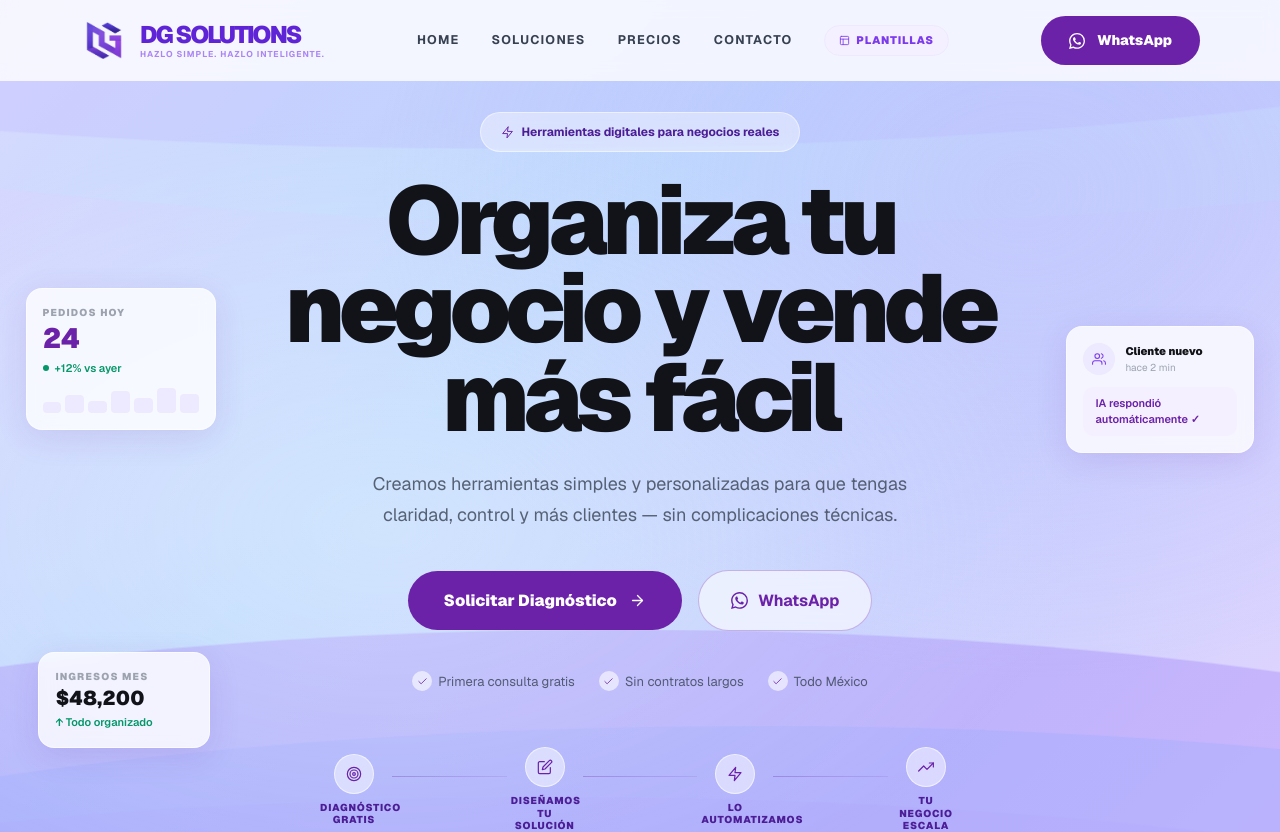
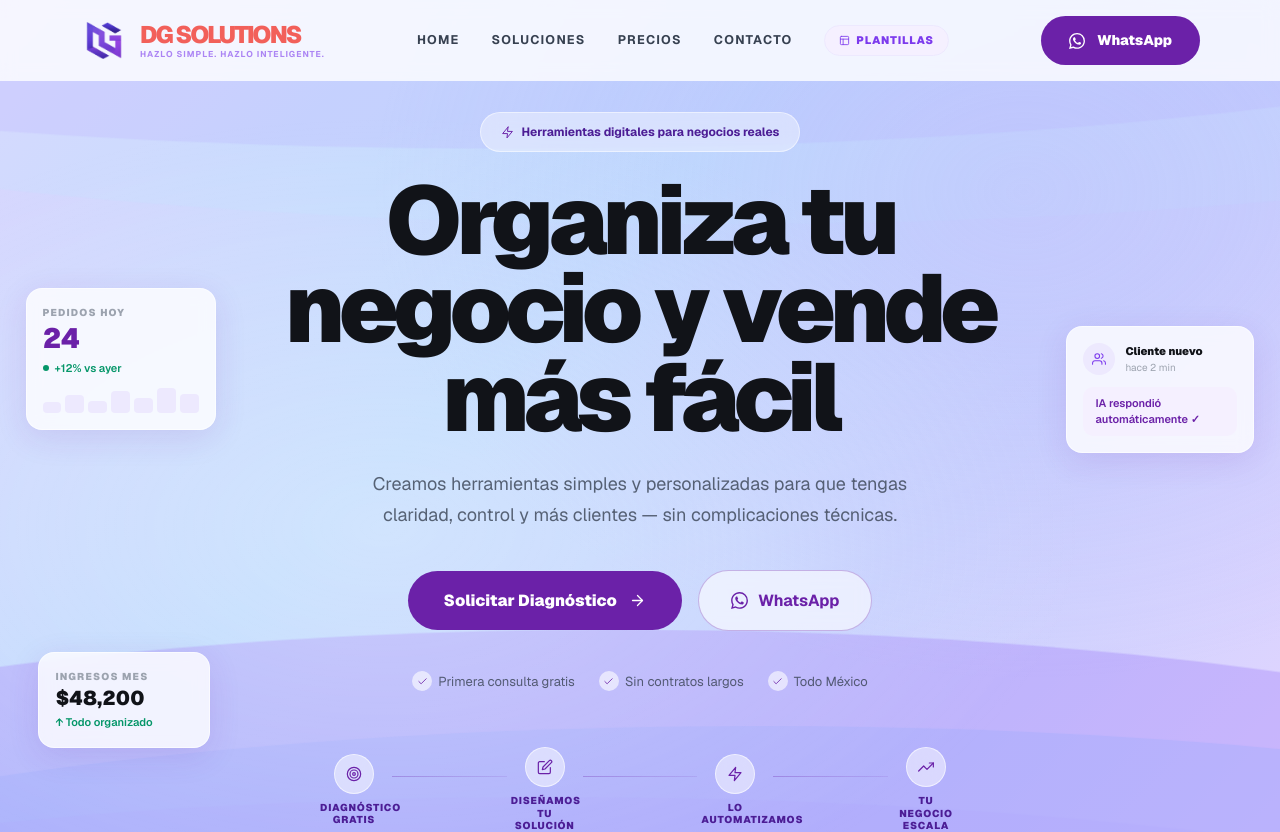
Before and after one commit to ayinger8/dg-solutionss, a Next.js app: page / in a window 1280 px wide. Shown: the top 832 px of the page. Built offline with nearby package versions, Linux system fonts and the light colour scheme.

Commit message:
Update globals.css

```diff
--- a/app/globals.css
+++ b/app/globals.css
@@ -6,7 +6,7 @@
   --color-primary-hover: #5B1A9A;
   --color-primary-accent: #7C3AED;
   --color-primary-dark: #4c1d95;
-  --color-primary-logo: #5F24D6;
+  --color-primary-logo: #F2605A;
 
   /* Backgrounds & Borders */
   --color-primary-muted: #F5F0FF;
```
